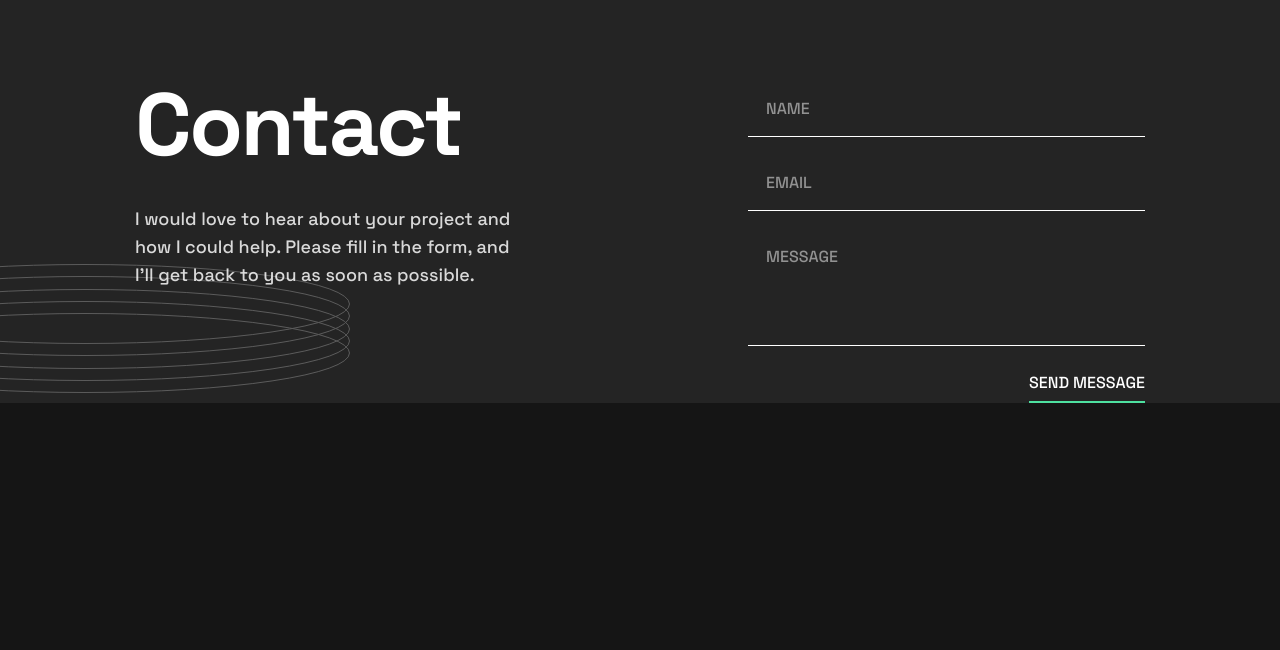
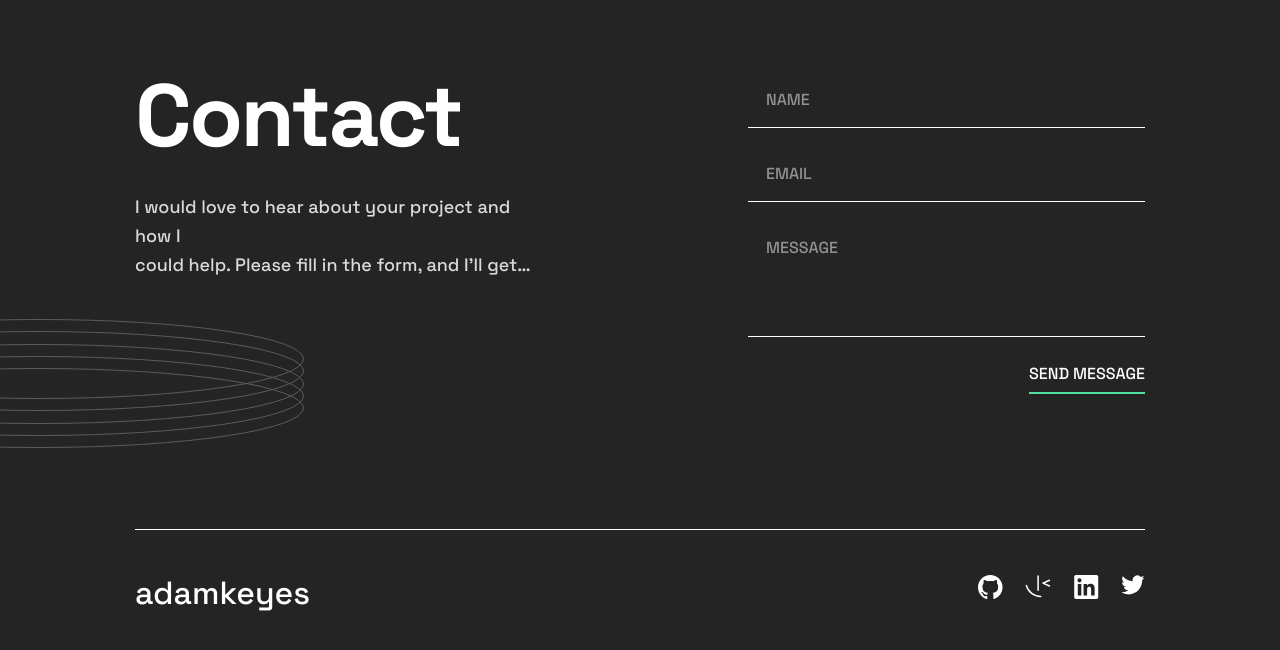
Before and after one commit to mickeycv120/single-page-portfolio, a React (Vite) app: page / in a window 1280 px wide. Shown: the top 650 px of the page. Built offline with nearby package versions, Linux system fonts and the light colour scheme.

Commit message:
Rework contact section layout

```diff
--- a/src/App.tsx
+++ b/src/App.tsx
@@ -1,87 +1,27 @@
-import './App.css'
-import { Contact } from './sections/Contact'
+import "./App.css";
+import { Contact } from "./sections/Contact";
 
 function App() {
+  return (
+    <main>
+      <div className="px-30"></div>
+      <div className="hidden">
+        adamkeyes Nice to meet you! I'm Adam Keyes. Based in the UK, I'm a
+        front-end developer passionate about building accessible web apps that
+        users love. Contact me HTML 4 Years Experience CSS 4 Years Experience
+        JavaScript 4 Years Experience Accessibility 4 Years Experience React 3
+        Years Experience Sass 3 Years Experience Projects Contact me Design
+        portfolio HTML CSS View project View code E-learning landing page HTML
+        CSS View project View code Todo web app HTML CSS JavaScript View project
+        View code Entertainment web app HTML CSS JavaScript View project View
+        code Memory Game HTML CSS JavaScript View project View code Art gallery
+        showcase HTML CSS JavaScript View project View code Contact Name Email
+        Message Send message adamkeyes
+      </div>
 
-  return (
-    <>
-      <div className='hidden'>
-      adamkeyes
-
-  Nice to meet you! I'm Adam Keyes.
-
-  Based in the UK, I'm a front-end developer passionate about
-  building accessible web apps that users love.
-
-  Contact me
-
-  HTML
-  4 Years Experience
-
-  CSS
-  4 Years Experience
-
-  JavaScript
-  4 Years Experience
-
-  Accessibility
-  4 Years Experience
-
-  React
-  3 Years Experience
-
-  Sass
-  3 Years Experience
-
-  Projects
-
-  Contact me
-
-  Design portfolio
-  HTML CSS
-  View project
-  View code
-
-  E-learning landing page
-  HTML CSS
-  View project
-  View code
-
-  Todo web app
-  HTML CSS JavaScript
-  View project
-  View code
-
-  Entertainment web app
-  HTML CSS JavaScript
-  View project
-  View code
-
-  Memory Game
-  HTML CSS JavaScript
-  View project
-  View code
-
-  Art gallery showcase
-  HTML CSS JavaScript
-  View project
-  View code
-
-  Contact
-
-
-
-  Name
-  Email
-  Message
-
-  Send message
-
-        adamkeyes</div>
-
-    <Contact />
-    </>
-  )
+      <Contact />
+    </main>
+  );
 }
 
-export default App
+export default App;
--- a/src/main.tsx
+++ b/src/main.tsx
@@ -5,6 +5,8 @@ import App from "./App.tsx";
 
 createRoot(document.getElementById("root")!).render(
   <StrictMode>
-    <App />
+    <div className="max-w-5xl">
+      <App />
+    </div>
   </StrictMode>,
 );
--- a/src/sections/Contact.tsx
+++ b/src/sections/Contact.tsx
@@ -2,23 +2,25 @@ import { Form } from "../components/Form";
 
 export const Contact = () => {
   return (
-    <section className="relative bg-dark-gray grid grid-cols-2 gap-48 px-30 pt-18 min-w-screen">
-      <div className="flex flex-col overflow-hidden ">
-        <div className="flex flex-col justify-between">
-          <div className="flex flex-col gap-8 mb-4">
-            <h1 className="text-heading-xl">Contact</h1>
-            <p className="text-gray">
-              I would love to hear about your project and how I could help.
-              Please fill in the form, and I’ll get back to you as soon as
-              possible.
+    <div className="min-h-screen bg-dark-gray min-w-screen">
+      <section className="relative grid grid-cols-2 gap-48 px-30 pt-16 pb-22 min-w-screen">
+        <div className="flex flex-col items-center justify-between">
+          <div className="flex flex-col col-span-1 gap-7">
+            <h1 className="text-heading-xl font-bold">Contact</h1>
+            <p className="text-body-l text-gray tracking-normal leading-6.5 line-clamp-3">
+              I would love to hear about your project and how I <br /> could
+              help. Please fill in the form, and I'll get back <br /> to you as
+              soon as possible.
             </p>
           </div>
+
+          <div className="absolute left-0 bottom-8">
+            <img
+              src="src/assets/images/pattern-rings.svg"
+              alt="ring"
+              className="w-67.5 h-32.5 object-none object-right"
+            />
           </div>
-        <img
-          className="absolute bottom-0 left-0 w-[350px] h-[150px] object-none object-right"
-          alt="rings"
-          src="src/assets/images/pattern-rings.svg"
-        />
         </div>
 
         <div className="col-span-1">
@@ -30,5 +32,29 @@ export const Contact = () => {
           </div>
         </div>
       </section>
+      <footer className="min-w-screen px-30 py-8">
+        <div className="border-t">
+          <div className="flex justify-between mt-10">
+            <a href="#" className="leading-8 text-[32px]">
+              adamkeyes
+            </a>
+            <ul className="flex gap-5">
+              <li>
+                <img src="src/assets/images/icon-github.svg" />
+              </li>
+              <li>
+                <img src="src/assets/images/icon-frontend-mentor.svg" />
+              </li>
+              <li>
+                <img src="src/assets/images/icon-linkedin.svg" />
+              </li>
+              <li>
+                <img src="src/assets/images/icon-twitter.svg" />
+              </li>
+            </ul>
+          </div>
+        </div>
+      </footer>
+    </div>
   );
 };
```
Lines whose indentation alone changed are shown as unchanged.
